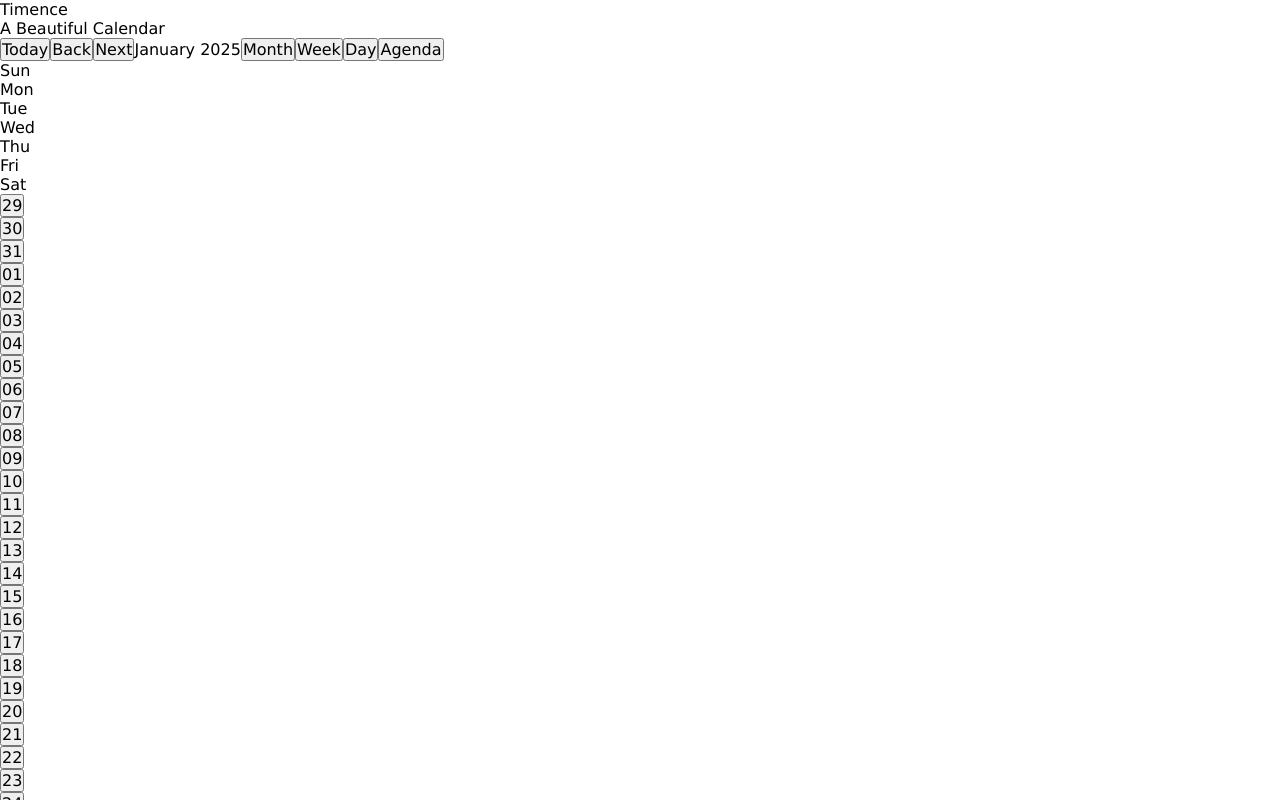
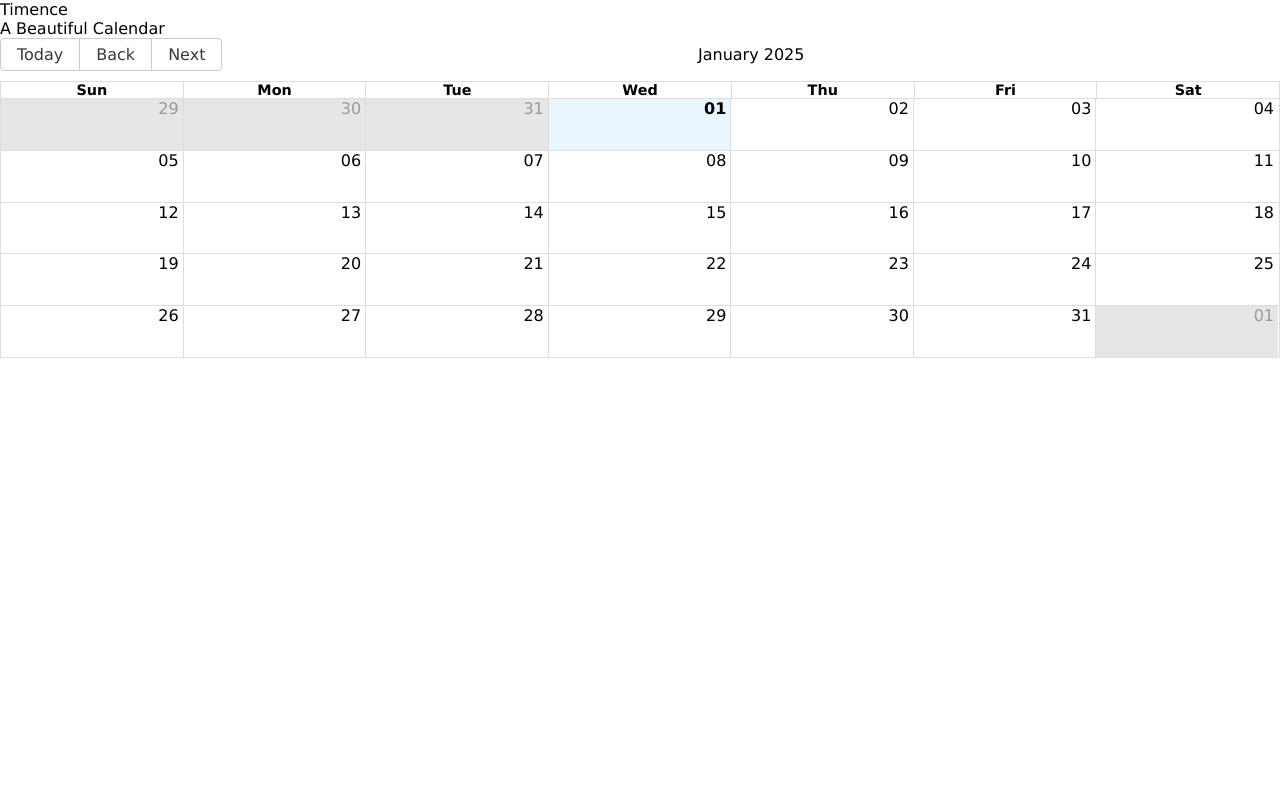
Before and after one commit to BriAnWuu/timence, a React (Vite) app: page / in a window 1280 px wide. Shown: the top 800 px of the page. Built offline with nearby package versions, Linux system fonts and the light colour scheme.

Commit message:
add calendar props / styles

```diff
--- a/src/components/Calendar/Calendar.scss
+++ b/src/components/Calendar/Calendar.scss
@@ -4,7 +4,7 @@
 .calendar {
 
     &__big-calendar {
-        width: 50%;
+        width: 100%;
         min-height: 20rem;
     }
 }
--- a/src/components/Calendar/Calendar.tsx
+++ b/src/components/Calendar/Calendar.tsx
@@ -3,7 +3,8 @@ import { getDay } from "date-fns/getDay";
 import { enUS } from "date-fns/locale/en-US";
 import { parse } from "date-fns/parse";
 import { startOfWeek } from "date-fns/startOfWeek";
-import { Calendar as BigCalendar, dateFnsLocalizer } from "react-big-calendar";
+import { Calendar as BigCalendar, type Event, dateFnsLocalizer } from "react-big-calendar";
+import "react-big-calendar/lib/css/react-big-calendar.css";
 import "./Calendar.scss";
 
 const locales = {
@@ -19,15 +20,33 @@ const localizer = dateFnsLocalizer({
 });
 
 
+
+
 function Calendar() {
+    const events: [] = []
+
+    const handleSelectEvent = () => {
+
+    }
+
+    const handleSelectSlot = () => {
+
+    }
+
     return (
         <section className="calendar">
             <h2>A Beautiful Calendar</h2>
             <BigCalendar
                 className="calendar__big-calendar"
                 localizer={localizer}
+                events={events}
+                selectable
+                onSelectEvent={handleSelectEvent}
+                onSelectSlot={handleSelectSlot}
+                popup
                 startAccessor="start"
                 endAccessor="end"
+                views={ ["month"] }
             />
 
         </section>
--- a/src/styles/partials/_mixins.scss
+++ b/src/styles/partials/_mixins.scss
@@ -0,0 +1,13 @@
+@use "./variables" as *;
+
+@mixin tablet {
+    @media (min-width: $TABLET_WIDTH) {
+        @content;
+    }
+}
+
+@mixin desktop {
+    @media (min-width: $DESKTOP_WIDTH) {
+        @content;
+    }
+}
--- a/src/styles/partials/_variables.scss
+++ b/src/styles/partials/_variables.scss
@@ -0,0 +1,2 @@
+$TABLET_WIDTH: 768px;
+$DESKTOP_WIDTH: 1280px;
```
